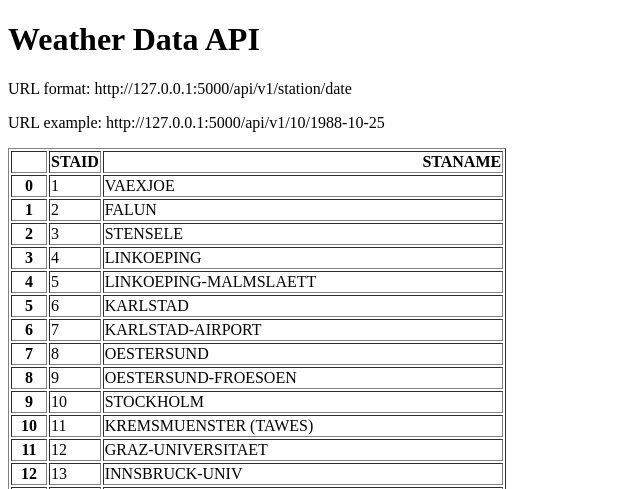
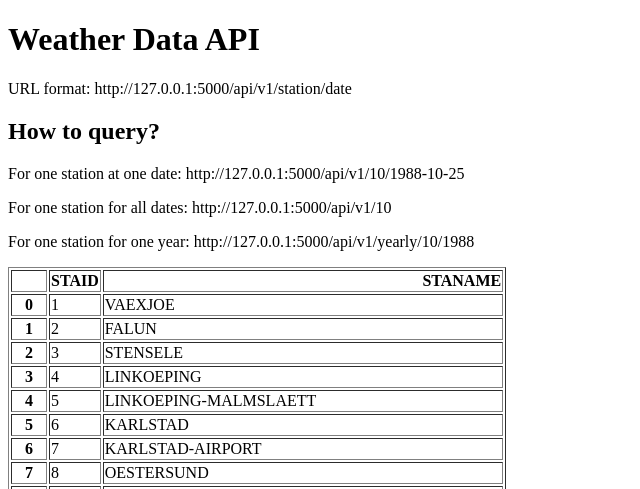
Before and after one commit to alerch97/weather-api, a Flask app: page / in a window 1280 px wide. Shown: the top 489 px of the page, without its empty margins (0-640 px from the left). Run offline with Flask 3, Linux system fonts and the light colour scheme.

Commit message:
End URL endpoint for yearly and all data

```diff
--- a/main.py
+++ b/main.py
@@ -5,6 +5,8 @@ app = Flask(__name__)
 
 stations = pd.read_csv("data_small/stations.txt", skiprows=17)
 stations = stations[["STAID", "STANAME                                 "]]
+
+
 # Homepage
 @app.route("/")
 def home():
@@ -21,5 +23,22 @@ def api(station, date):
             "temperature": temperature}
 
 
+@app.route("/api/v1/<station>")
+def all_data(station):
+    filename = "data_small/TG_STAID" + str(station).zfill(6) + ".txt"
+    df = pd.read_csv(filename, skiprows=20, parse_dates=['    DATE'])
+    result = df.to_dict(orient="records")
+    return result
+
+
+@app.route("/api/v1/yearly/<station>/<year>")
+def yearly(station, year):
+    filename = "data_small/TG_STAID" + str(station).zfill(6) + ".txt"
+    df = pd.read_csv(filename, skiprows=20)
+    df['    DATE'] = df['    DATE'].astype(str)
+    result = df[df['    DATE'].str.startswith(str(year))].to_dict(orient="records")
+    return result
+
+
 if __name__ == "__main__":
     app.run(debug=True)
--- a/templates/home.html
+++ b/templates/home.html
@@ -2,12 +2,15 @@
 <html lang="en">
 <head>
     <meta charset="UTF-8">
-    <title>Weather Data API</title>
+    <title>WEATHER DATA API</title>
 </head>
 <body>
     <h1>Weather Data API</h1>
     <p>URL format: http://127.0.0.1:5000/api/v1/station/date</p>
-    <p>URL example: http://127.0.0.1:5000/api/v1/10/1988-10-25</p>
+    <h2>How to query?</h2>
+    <p>For one station at one date: http://127.0.0.1:5000/api/v1/10/1988-10-25</p>
+    <p>For one station for all dates: http://127.0.0.1:5000/api/v1/10</p>
+    <p>For one station for one year: http://127.0.0.1:5000/api/v1/yearly/10/1988</p>
     <p>{{data|safe}}</p>
 </body>
 </html>
```
